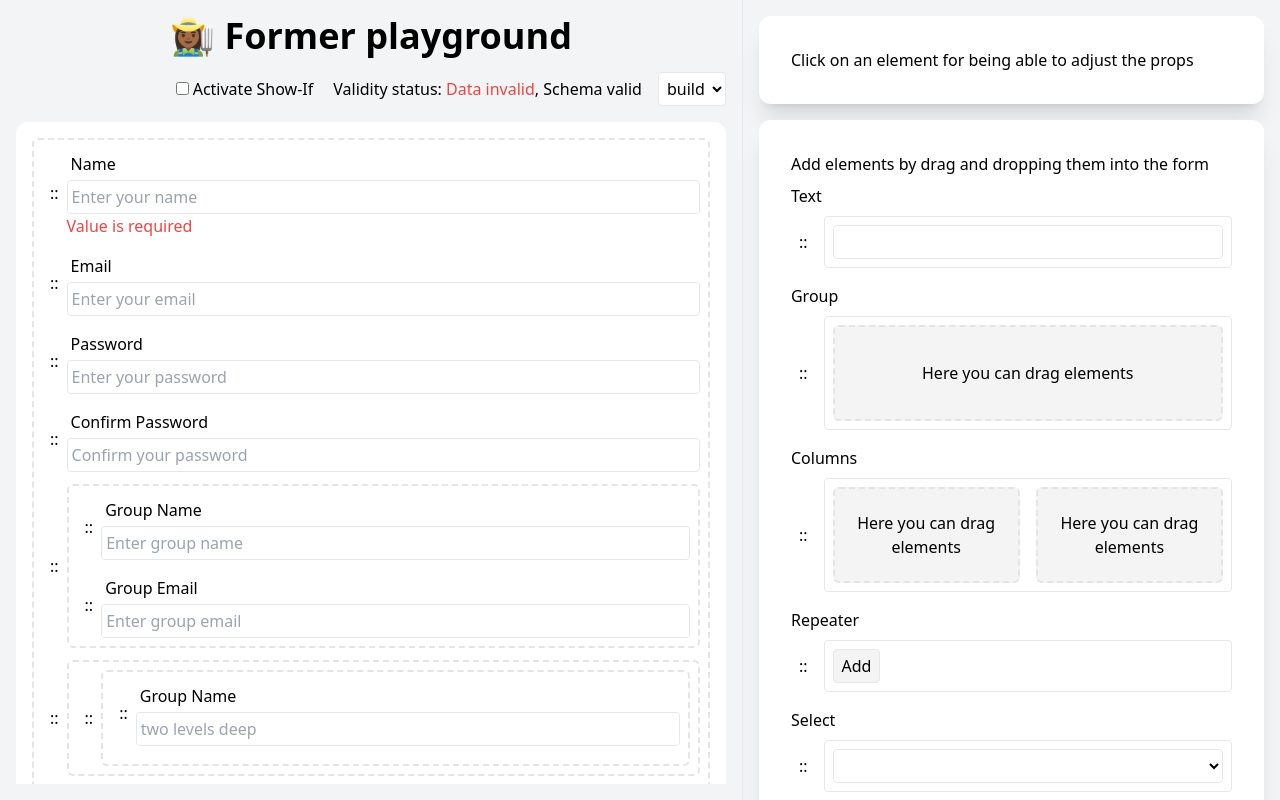
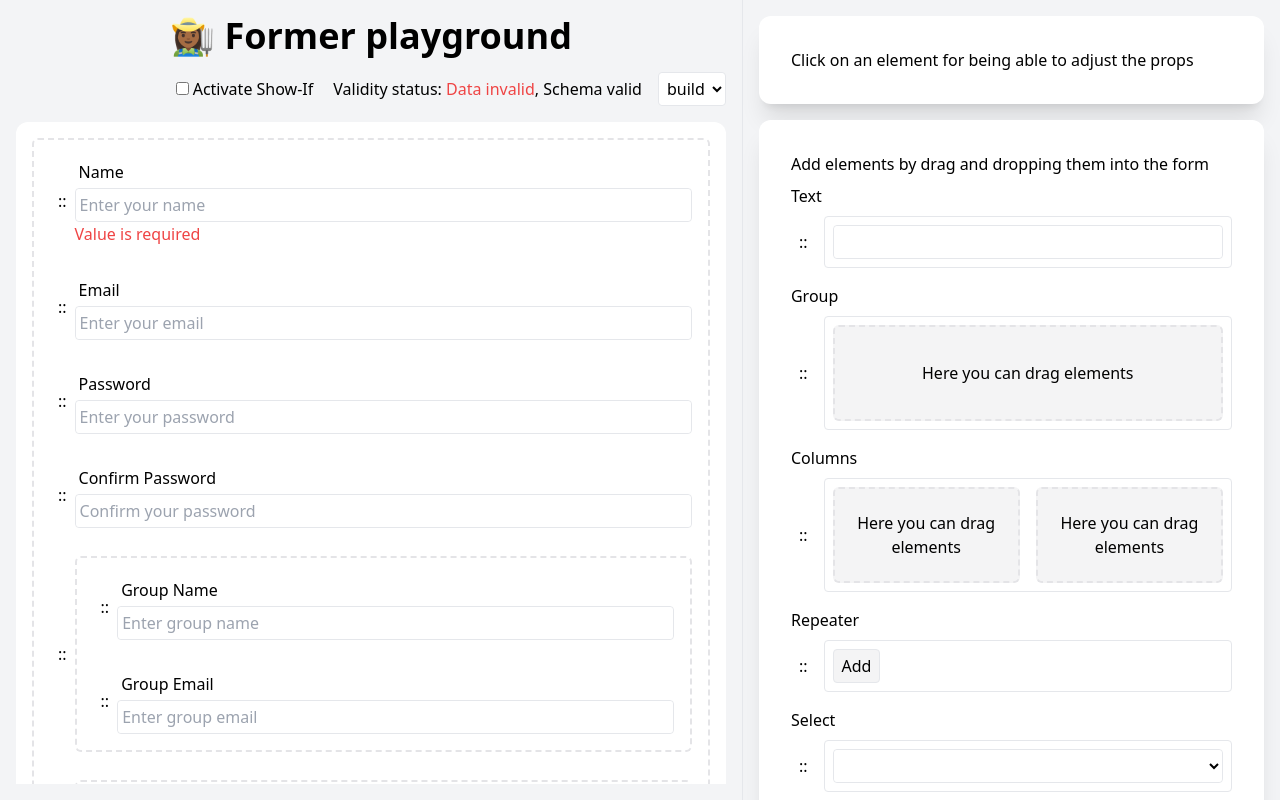
Before and after one commit to geprog/former, a Vue app in the folder packages/former/: page / in a window 1280 px wide. Built offline with nearby package versions, Linux system fonts and the light colour scheme.

Commit message:
revert padding changes

```diff
--- a/packages/former/src/components/FormNode.vue
+++ b/packages/former/src/components/FormNode.vue
@@ -3,7 +3,7 @@
     v-if="isShown || mode === 'build'"
     :data-node="node._id"
     :draggable="mode === 'build'"
-    class="relative flex items-center duration-0 w-full rounded"
+    class="relative flex items-center duration-0 w-full py-2 px-2 rounded"
     :class="{
       'border-2 !border-blue-600': mode === 'build' && selectedNode?._id === node._id,
       'bg-zinc-300 rounded': mode === 'build' && !isShown,
```
